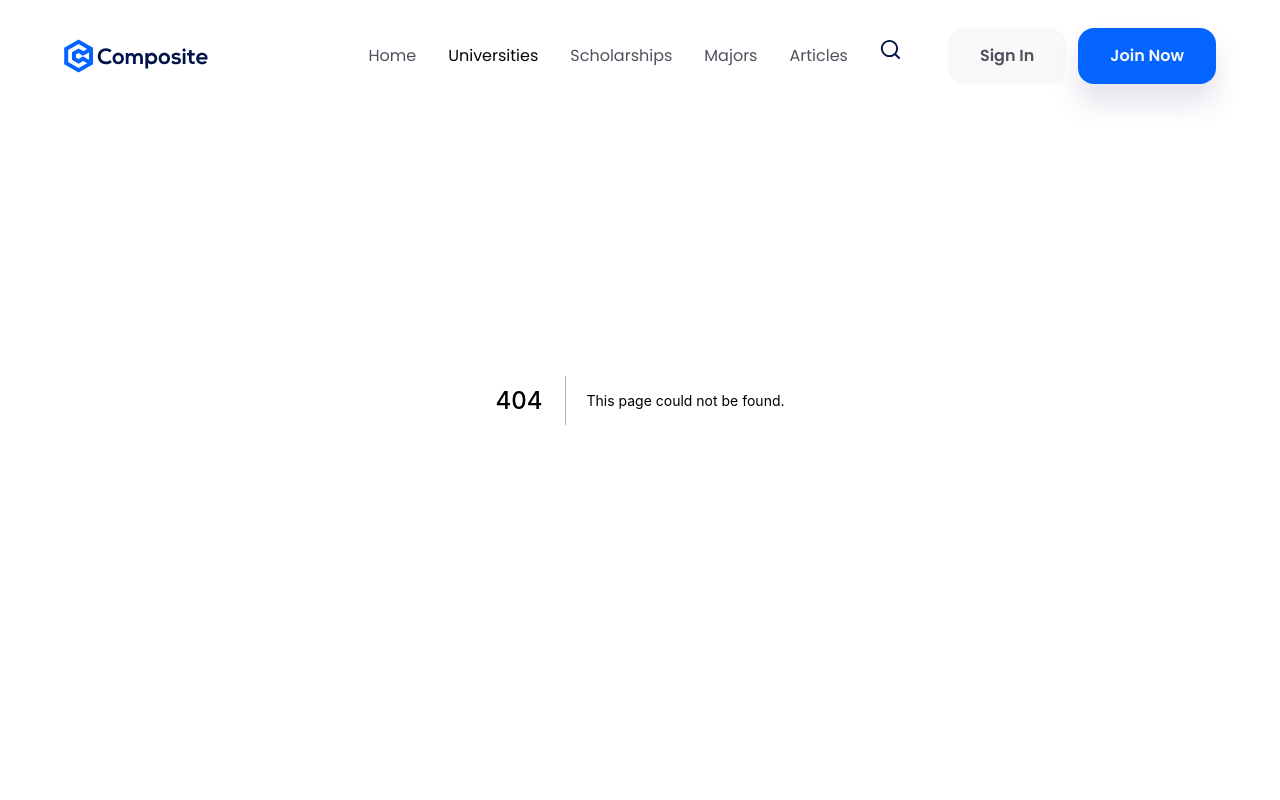
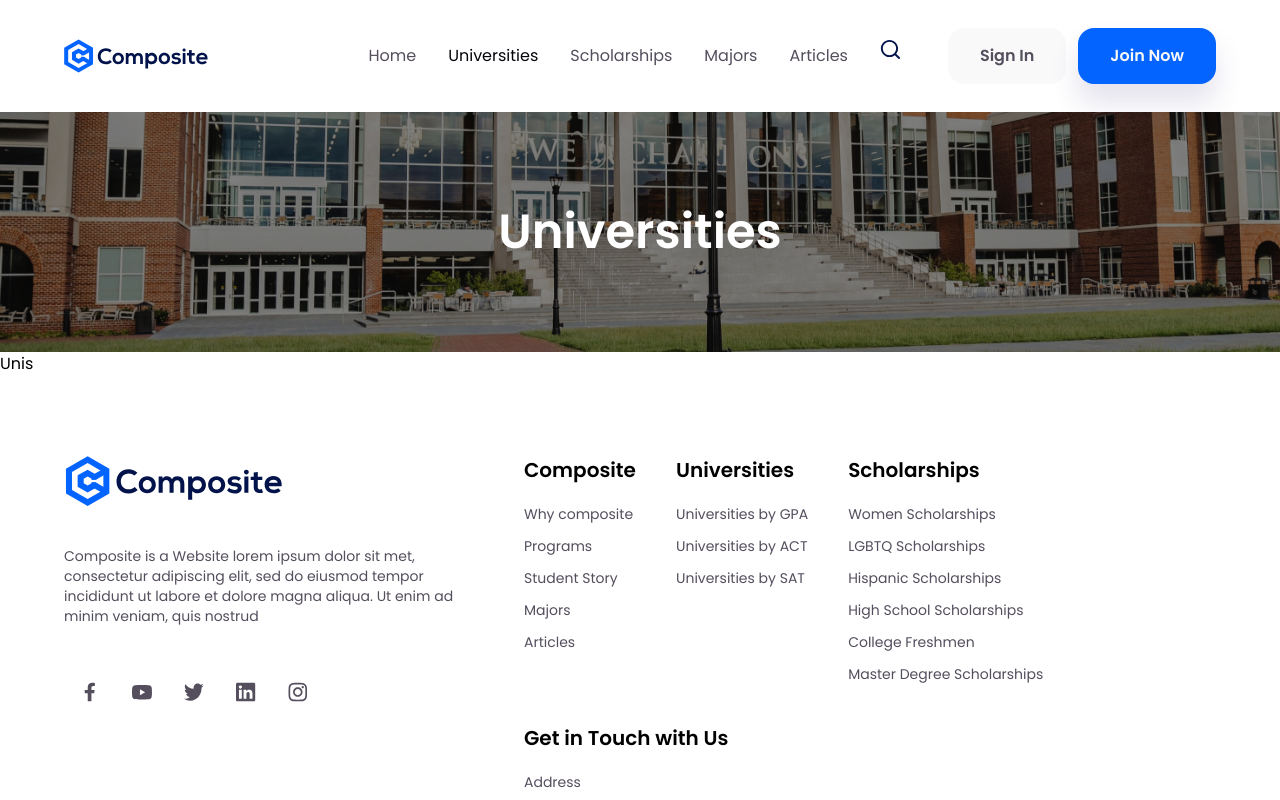
Before and after one commit to shruti271/university_listing_nextjs, a Next.js app in the folder compo-frontend/: page /universities in a window 1280 px wide. Before the commit this address had no page. Shown: the top 800 px of the page. Built offline with nearby package versions, Linux system fonts and the light colour scheme.

Commit message:
Universities: Add hero section

```diff
--- /dev/null
+++ b/compo-frontend/components/university-sections/hero-section/HeroSection.js
@@ -0,0 +1,18 @@
+import heroBg from '../../../assets/universities-page/hero-section/hero-bg.jpg';
+
+const HeroSection = () => {
+  return (
+    <section
+      className="py-16 md:py-24 mt-[112px] bg-cover bg-no-repeat"
+      style={{ backgroundImage: `url(${heroBg.src})` }}
+    >
+      <div className="container">
+        <h1 className="text-center font-semibold text-colorWhite text-2xl md:text-5xl">
+          Universities
+        </h1>
+      </div>
+    </section>
+  );
+};
+
+export default HeroSection;
--- /dev/null
+++ b/compo-frontend/components/university-sections/universities-section/UniversitiesSection.js
@@ -0,0 +1,9 @@
+const UniversitiesSection = () => {
+  return (
+    <section>
+      <h1>Unis</h1>
+    </section>
+  );
+};
+
+export default UniversitiesSection;
--- /dev/null
+++ b/compo-frontend/pages/universities/index.js
@@ -0,0 +1,13 @@
+import HeroSection from '../../components/university-sections/hero-section/HeroSection';
+import UniversitiesSection from '../../components/university-sections/universities-section/UniversitiesSection';
+
+const Universities = () => {
+  return (
+    <>
+      <HeroSection />
+      <UniversitiesSection />
+    </>
+  );
+};
+
+export default Universities;
```
Also changed, not shown: compo-frontend/assets/universities-page/hero-section/hero-bg.jpg (added).
